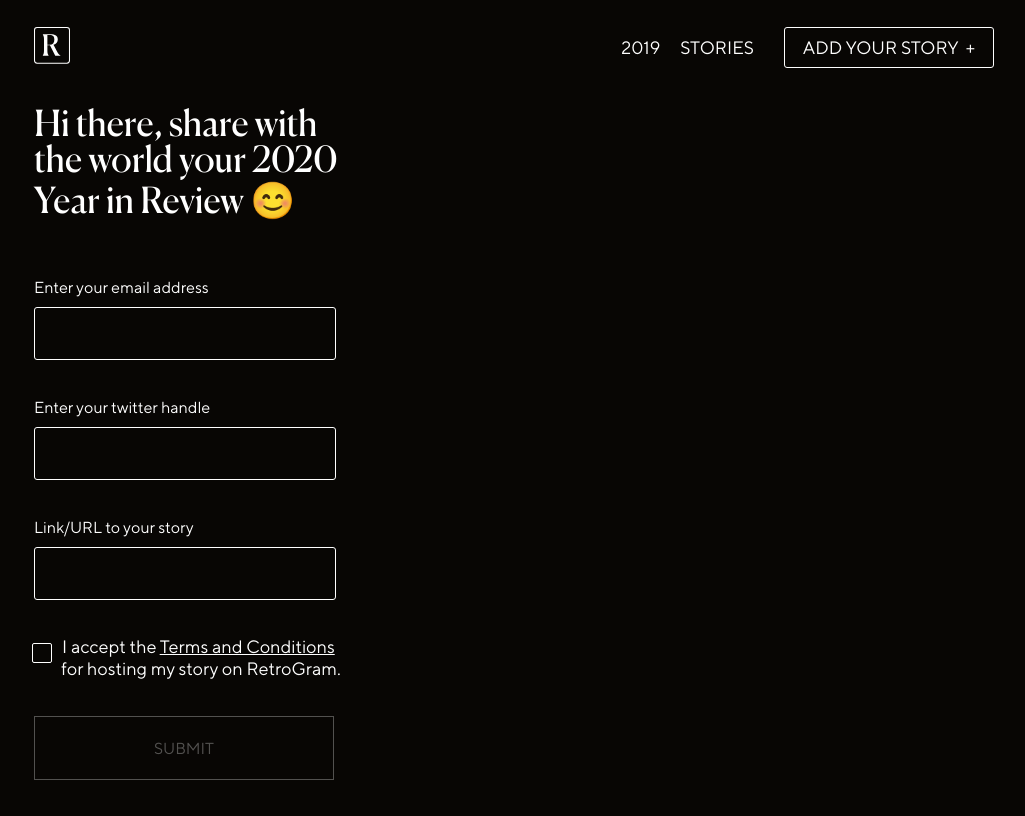
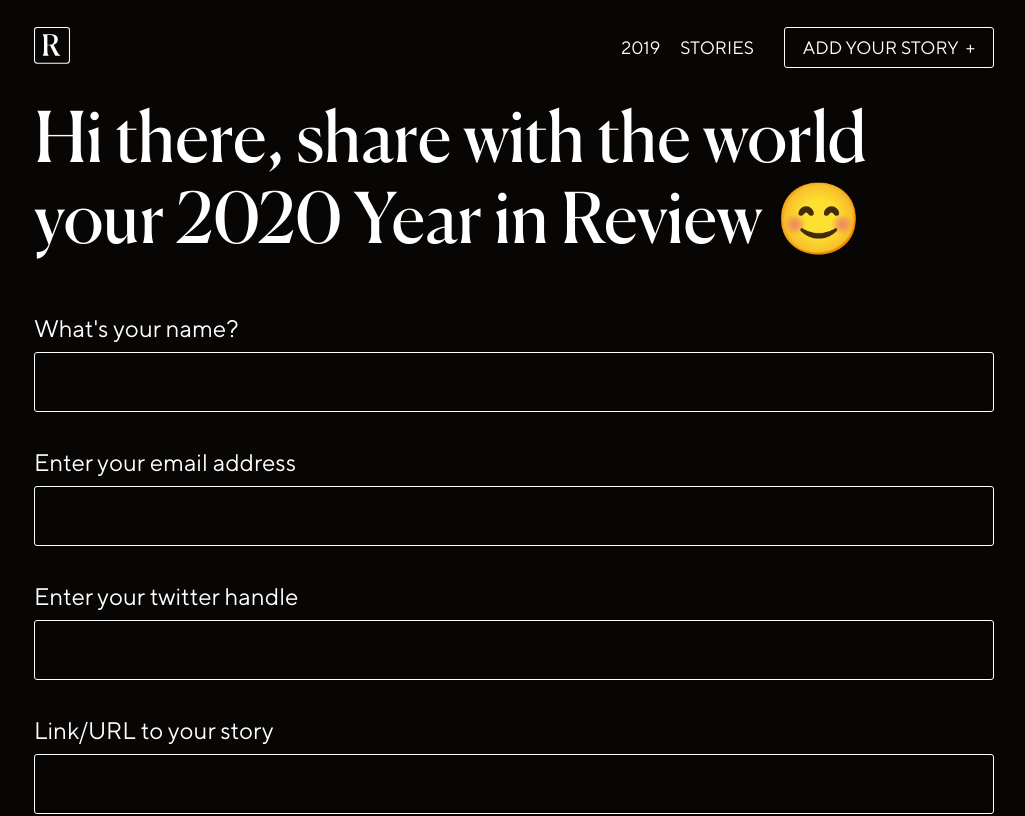
Before and after one commit to retrogram/retro-v2.0, a Next.js app: page /add-story in a window 1280 px wide. Shown: the top 816 px of the page, without its empty margins (126-1151 px from the left). Built offline with nearby package versions, Linux system fonts and the light colour scheme.

Commit message:
completed desktop view, moving onto terms

```diff
--- a/pages/add-story.js
+++ b/pages/add-story.js
@@ -146,10 +146,11 @@ const Add = () => {
                                 <label className={Styles.checkboxContainer}>
                                 <input type="checkbox" name="checkbox" id="checkbox" className={Styles.checkbox} onClick={goFurther} />
                                 <span class={Styles.mark}></span>
-                                </label>I accept the {' '}
+                                </label>
+                                <span className={Styles.terms}>I accept the {' '}
                                 <Link href='/terms'>
                                     <a style={{ textDecoration: 'underline' }}> Terms and Conditions</a>
-                                </Link><br></br> &ensp;for hosting my story on RetroGram.
+                                </Link> for hosting my story on RetroGram.</span>
                             </p>
                             <button className={`${Styles.button} ${Styles.isPrimary}`} id="submit" type='submit' disabled>
                                 Submit
--- a/pages/add-story.module.css
+++ b/pages/add-story.module.css
@@ -135,17 +135,62 @@
 
 
 @media screen and (min-width: 500px) {
+    .heading{
+        width: auto;
+    }
 }
 
 @media screen and (min-width: 800px) {
-    .field:first-child,
-    .field:nth-child(5){
-        display: none;
+    .heading{
+        font-size: 70px;
     }
 
-    .field:nth-child(2),
-    .field:nth-child(3){
-        display: block;
+    .label{
+        font-size: 24px;
+    }
+
+    .input{
+        width: 100%;
+        height: 60px;
+        font-size: 24px;
+    }
+
+    .isGrouped{
+        margin-top: 4rem;
+    }
+
+    .control{
+        width: 100%;
+        display: flex;
+        justify-content: space-between;
+    }
+
+    .checkbox, .mark{
+        top: 7px;
+        left: -18px;
+    }
+
+    .button{
+        margin: 0;
+        cursor: pointer;
+    }
+
+    .button:disabled{
+        cursor: unset;
+    }
+
+    .checkboxContainer{
+        padding-left: 2rem;
+    }
+
+    .check{
+      font-size: 16px;
+      width: 383px;
+      display: flex;
+    }
+
+    .terms{
+        width: 300px;
     }
 }
 
```
